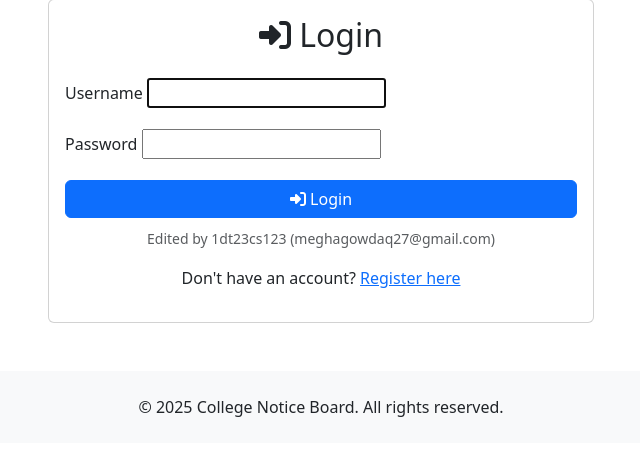
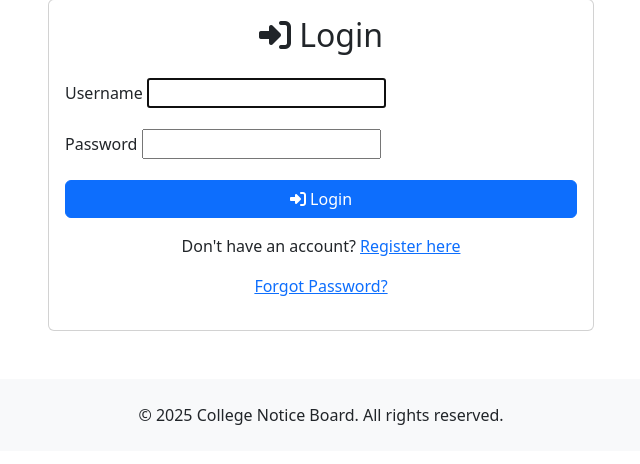
Before and after one commit to Himamartha/campus_board, a Django app: page /login/ in a window 1280 px wide. Shown: the part 105-569 px from the top of the page, without its empty margins (319-959 px from the left). Run offline with Django 5.2, Linux system fonts and the light colour scheme.

Commit message:
Add forgot password link and remove collaborator note

```diff
--- a/college_noticeboard_app/templates/registration/login.html
+++ b/college_noticeboard_app/templates/registration/login.html
@@ -29,12 +29,10 @@
                                 <i class="fas fa-sign-in-alt"></i> Login
                             </button>
                         </div>
-                        <div class="text-center mt-2">
-                            <small class="text-muted">Edited by 1dt23cs123 (meghagowdaq27@gmail.com)</small>
-                        </div>
                     </form>
                     <div class="text-center mt-3">
                         <p>Don't have an account? <a href="{% url 'register' %}">Register here</a></p>
+                        <p><a href="{% url 'password_reset' %}">Forgot Password?</a></p>
                     </div>
                 </div>
             </div>
```
